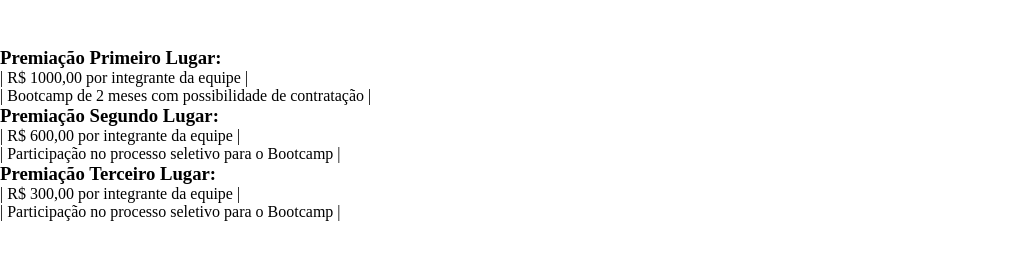
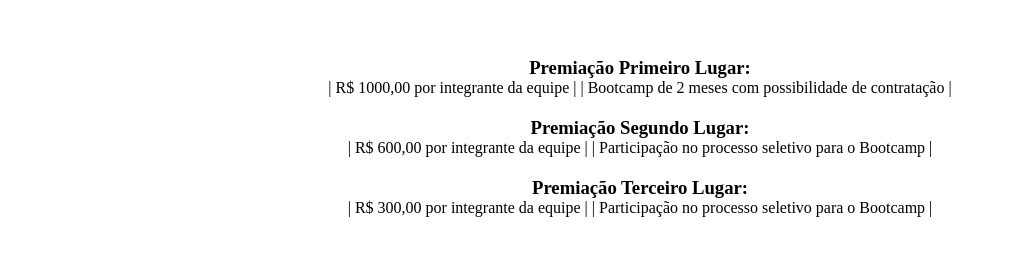
Before and after one commit to mateusparr/Trybe-Exercices, a plain HTML site: page bloco_3/dia_4/Para Fixar/index.html in a window 1280 px wide. Shown: the part 190-450 px from the top of the page, without its empty margins (0-1014 px from the left). Drawn offline with Linux system fonts and the light colour scheme.

Commit message:
exercice done

```diff
--- a/bloco_3/dia_4/Para Fixar/index.html
+++ b/bloco_3/dia_4/Para Fixar/index.html
@@ -20,23 +20,27 @@
         <p class="third">3º - Equipe 3</p>
     </section><!--podium-->
 
-    <section>
-      <h3>Premiação Primeiro Lugar:</h3>
-      <ul>
-        <li>| R$ 1000,00 por integrante da equipe |</li>
-        <li>| Bootcamp de 2 meses com possibilidade de contratação |</li>
-      </ul>
-      <h3>Premiação Segundo Lugar:</h3>
-      <ul>
-        <li>| R$ 600,00 por integrante da equipe |</li>
-        <li>| Participação no processo seletivo para o Bootcamp |</li>
-      </ul>
-      <h3>Premiação Terceiro Lugar:</h3>
-      <ul>
-        <li>| R$ 300,00 por integrante da equipe |</li>
-        <li>| Participação no processo seletivo para o Bootcamp |</li>
-      </ul>
-    </section>
+    <section class="prizes">
+
+      <div class="first-prize">
+        <h3>Premiação Primeiro Lugar:</h3>
+          <span>| R$ 1000,00 por integrante da equipe |</span>
+          <span>| Bootcamp de 2 meses com possibilidade de contratação |</span>
+      </div><!--1-->
+
+      <div class="second-prize">
+        <h3>Premiação Segundo Lugar:</h3>
+          <span>| R$ 600,00 por integrante da equipe |</span>
+          <span>| Participação no processo seletivo para o Bootcamp |</span>
+      </div><!--2-->
+
+      <div class="third-prize">
+        <h3>Premiação Terceiro Lugar:</h3>
+          <span>| R$ 300,00 por integrante da equipe |</span>
+          <span>| Participação no processo seletivo para o Bootcamp |</span>
+      </div><!--3-->
+
+    </section><!--prizes-->
 
   </body>
 </html>
--- a/bloco_3/dia_4/Para Fixar/style.css
+++ b/bloco_3/dia_4/Para Fixar/style.css
@@ -52,3 +52,19 @@
     left: 150px;
     top: -50px;
   }
+
+
+.first-prize{
+  text-align: center;
+  padding: 10px;
+}
+
+.second-prize{
+  text-align: center;
+  padding: 10px;
+}
+
+.third-prize{
+  text-align: center;
+  padding: 10px;
+}
```
